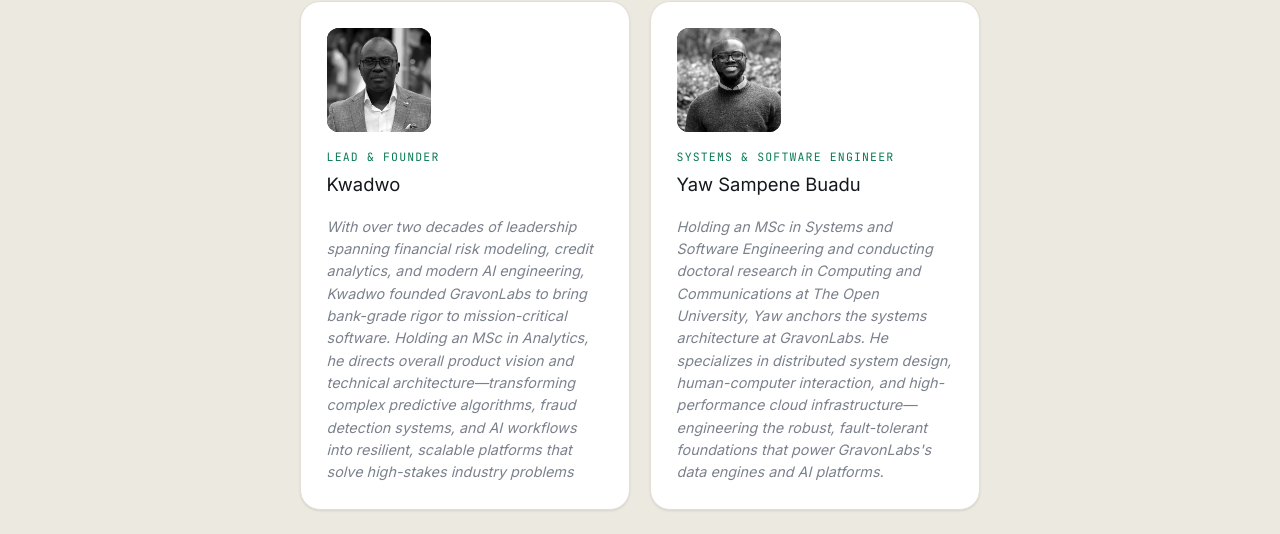
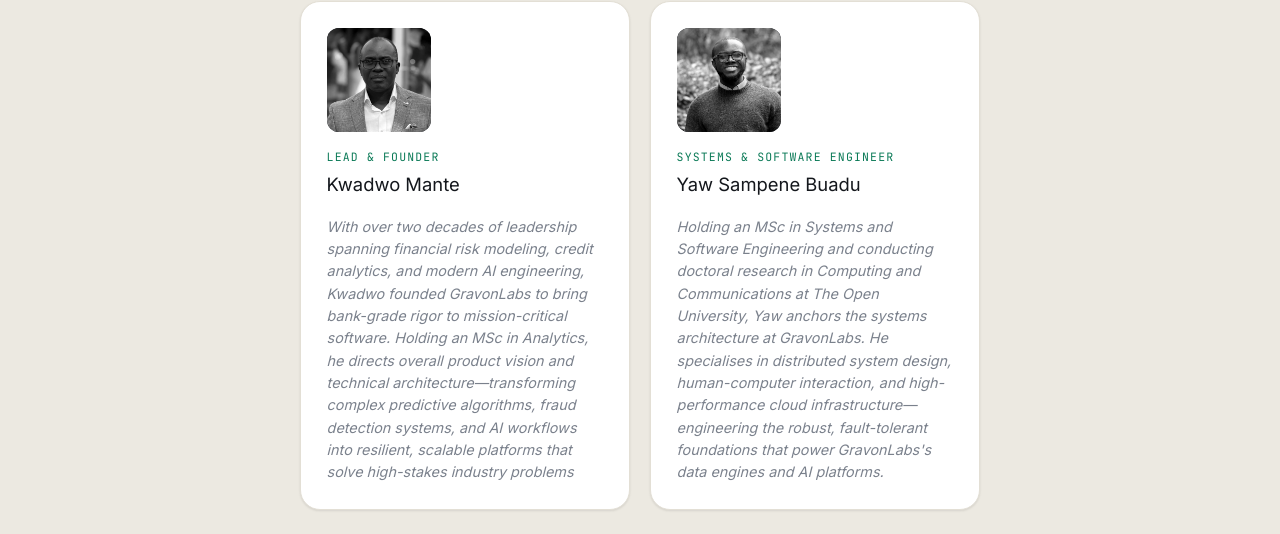
Before and after one commit to kosewmante/gravonlabs, a React (Vite) app: page /about in a window 1280 px wide. Shown: the part 1958-2492 px from the top of the page. Built offline with nearby package versions, Linux system fonts and the light colour scheme.

Commit message:
Update team member names and bios in AboutTeam

```diff
--- a/src/components/AboutTeam.tsx
+++ b/src/components/AboutTeam.tsx
@@ -3,7 +3,7 @@ import { motion } from 'framer-motion';
 // Real team. Bios are still placeholders — add the prose, don't invent it.
 const TEAM = [
   {
-    name: 'Kwadwo',
+    name: 'Kwadwo Mante',
     role: 'Lead & Founder',
     photo: '/images/team/kwadwo',
     bio: 'With over two decades of leadership spanning financial risk modeling, credit analytics, and modern AI engineering, Kwadwo founded GravonLabs to bring bank-grade rigor to mission-critical software. Holding an MSc in Analytics, he directs overall product vision and technical architecture—transforming complex predictive algorithms, fraud detection systems, and AI workflows into resilient, scalable platforms that solve high-stakes industry problems',
@@ -12,7 +12,7 @@ const TEAM = [
     name: 'Yaw Sampene Buadu',
     role: 'Systems & Software Engineer',
     photo: '/images/team/yaw',
-    bio: 'Holding an MSc in Systems and Software Engineering and conducting doctoral research in Computing and Communications at The Open University, Yaw anchors the systems architecture at GravonLabs. He specializes in distributed system design, human-computer interaction, and high-performance cloud infrastructure—engineering the robust, fault-tolerant foundations that power GravonLabs\'s data engines and AI platforms.',
+    bio: 'Holding an MSc in Systems and Software Engineering and conducting doctoral research in Computing and Communications at The Open University, Yaw anchors the systems architecture at GravonLabs. He specialises in distributed system design, human-computer interaction, and high-performance cloud infrastructure—engineering the robust, fault-tolerant foundations that power GravonLabs\'s data engines and AI platforms.',
   },
 ];
 
```
